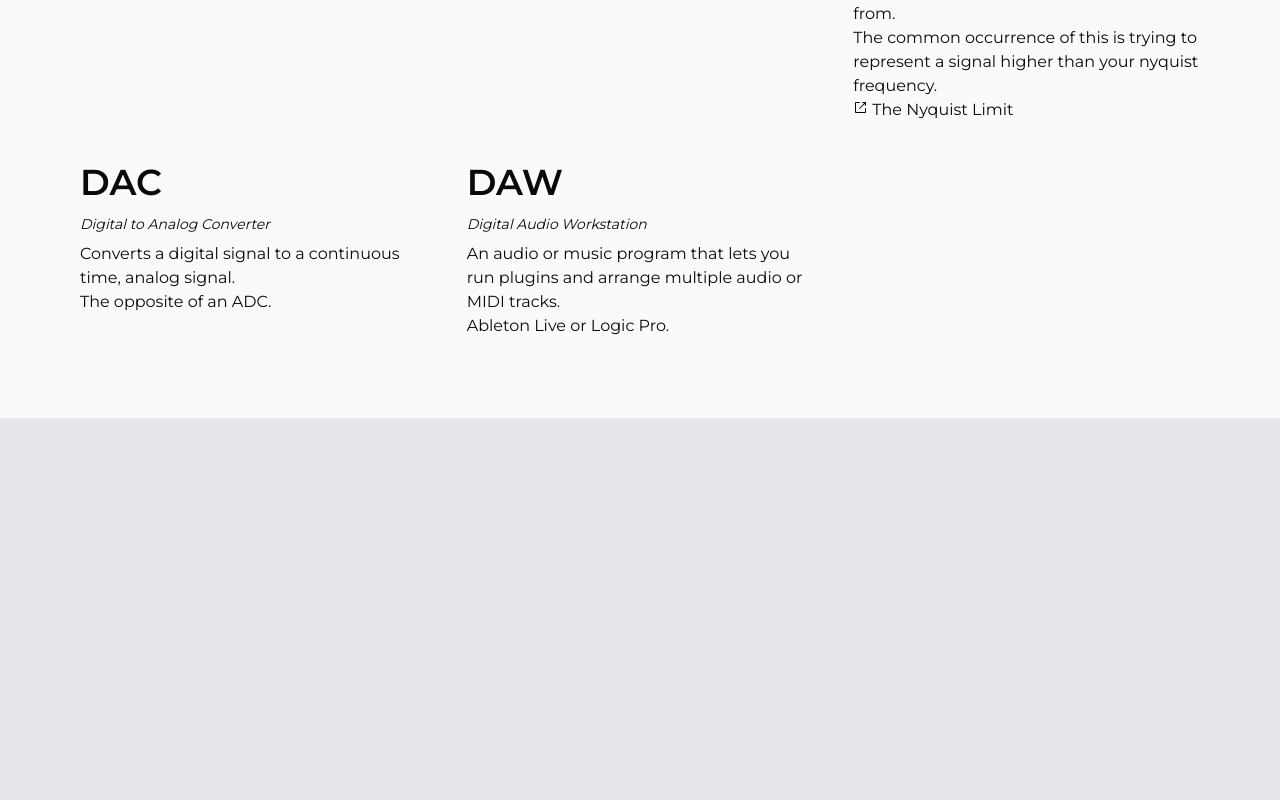
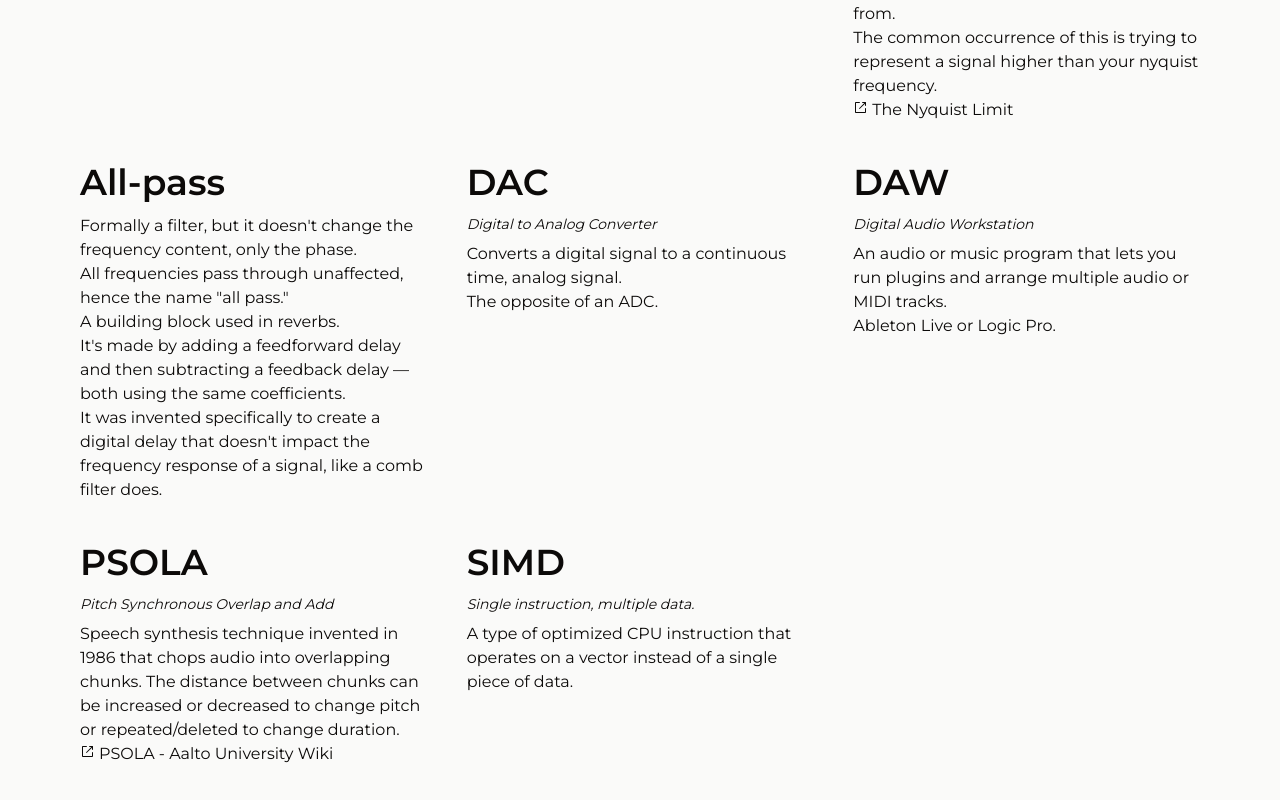
Before and after one commit to satelllte/dsp-terms, a Next.js app: page / in a window 1280 px wide. Shown: the part 494-1294 px from the top of the page. Before the commit the page ends 912 px from the top, so only its background shows below. Built offline with nearby package versions, Linux system fonts and the light colour scheme.

Commit message:
terms: all-pass, psola, simd | removed todos

```diff
--- a/src/app/page.tsx
+++ b/src/app/page.tsx
@@ -7,35 +7,39 @@ const IndexPage = () => {
 			<p className='text-xl'>Digital signal processing terminology.</p>
 			<div className='flex flex-col gap-10 pt-20 md:grid md:grid-cols-2 md:pt-28 lg:grid-cols-3'>
 				<Term id='adc' term='ADC' expansion='Analog to Digital Converter'>
-					{/* eslint-disable-next-line no-warning-comments */}
-					{/* TODO: link to "continuous time" */}
-					{/* eslint-disable-next-line no-warning-comments */}
-					{/* TODO: link to "sampling" */}
 					<TermRow>Converts a continuous time signal to a digital signal by sampling.</TermRow>
 				</Term>
 				<Term id='adsr' term='ADSR' expansion='Attack / Decay / Sustain / Release'>
-					{/* eslint-disable-next-line no-warning-comments */}
-					{/* TODO: link to "envelope" */}
 					<TermRow>By default this refers to a volume envelope.</TermRow>
 					<TermRow>Note that attack/decay/release are times and sustain is a level.</TermRow>
 				</Term>
 				<Term id='aliasing' term='Aliasing'>
-					{/* eslint-disable-next-line no-warning-comments */}
-					{/* TODO: link to "nyquist" */}
 					<TermRow>A type of distortion that results when reconstructing an analog signal from samples.</TermRow>
 					<TermRow>A set of samples could technically describe more than one signal. These are referred to as aliases, which is where the name comes from.</TermRow>
 					<TermRow>The common occurrence of this is trying to represent a signal higher than your nyquist frequency.</TermRow>
 					<TermExternalLink href='http://www.slack.net/~ant/bl-synth/3.nyquist.html'>The Nyquist Limit</TermExternalLink>
 				</Term>
+				<Term id='all-pass' term='All-pass'>
+					<TermRow>Formally a filter, but it doesn&apos;t change the frequency content, only the phase.</TermRow>
+					<TermRow>All frequencies pass through unaffected, hence the name &quot;all pass.&quot;</TermRow>
+					<TermRow>A building block used in reverbs.</TermRow>
+					<TermRow>It&apos;s made by adding a feedforward delay and then subtracting a feedback delay — both using the same coefficients.</TermRow>
+					<TermRow>It was invented specifically to create a digital delay that doesn&apos;t impact the frequency response of a signal, like a comb filter does.</TermRow>
+				</Term>
 				<Term id='dac' term='DAC' expansion='Digital to Analog Converter'>
 					<TermRow>Converts a digital signal to a continuous time, analog signal.</TermRow>
-					{/* eslint-disable-next-line no-warning-comments */}
-					{/* TODO: link to "ADC" */}
 					<TermRow>The opposite of an ADC.</TermRow>
 				</Term>
 				<Term id='daw' term='DAW' expansion='Digital Audio Workstation'>
 					<TermRow>An audio or music program that lets you run plugins and arrange multiple audio or MIDI tracks.</TermRow>
 					<TermRow>Ableton Live or Logic Pro.</TermRow>
+				</Term>
+				<Term id='psola' term='PSOLA' expansion='Pitch Synchronous Overlap and Add'>
+					<TermRow>Speech synthesis technique invented in 1986 that chops audio into overlapping chunks. The distance between chunks can be increased or decreased to change pitch or repeated/deleted to change duration.</TermRow>
+					<TermExternalLink href='https://wiki.aalto.fi/pages/viewpage.action?pageId=155477136'>PSOLA - Aalto University Wiki</TermExternalLink>
+				</Term>
+				<Term id='simd' term='SIMD' expansion='Single instruction, multiple data.'>
+					<TermRow>A type of optimized CPU instruction that operates on a vector instead of a single piece of data.</TermRow>
 				</Term>
 			</div>
 		</div>
```
